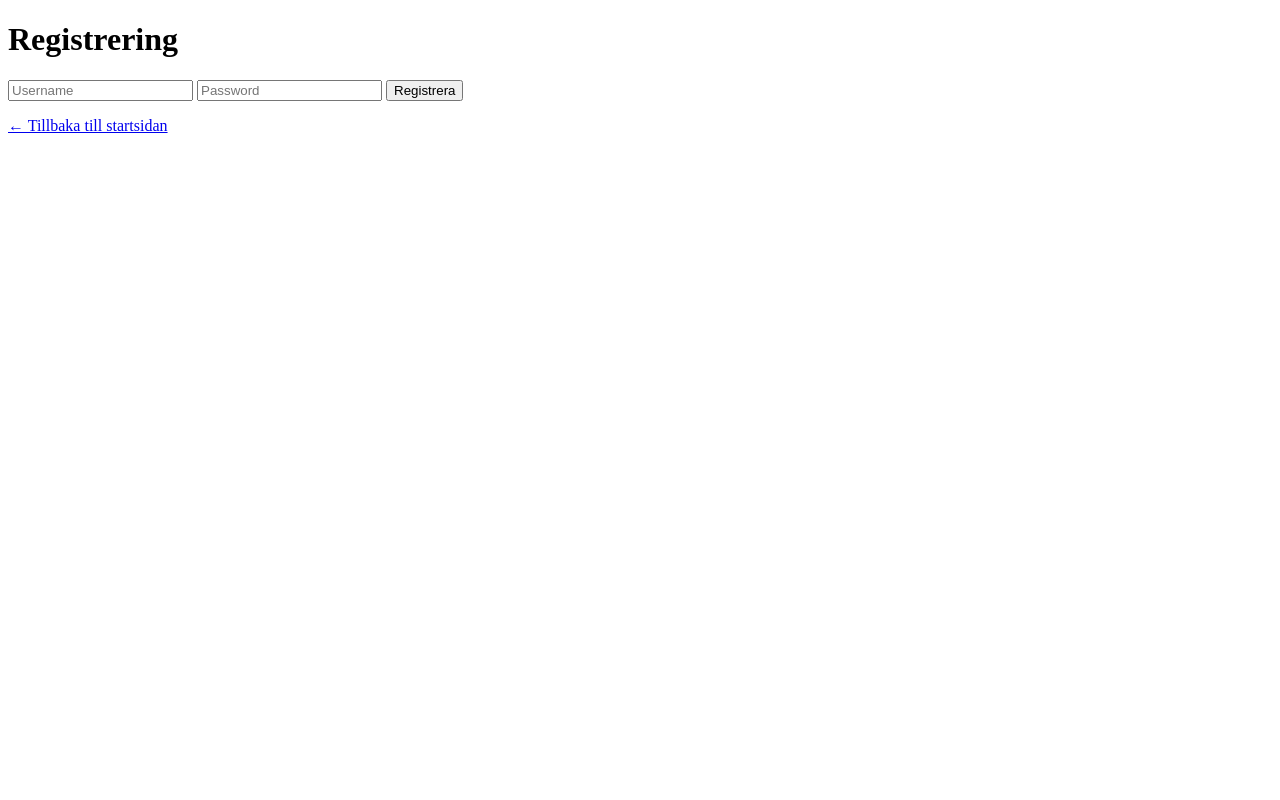
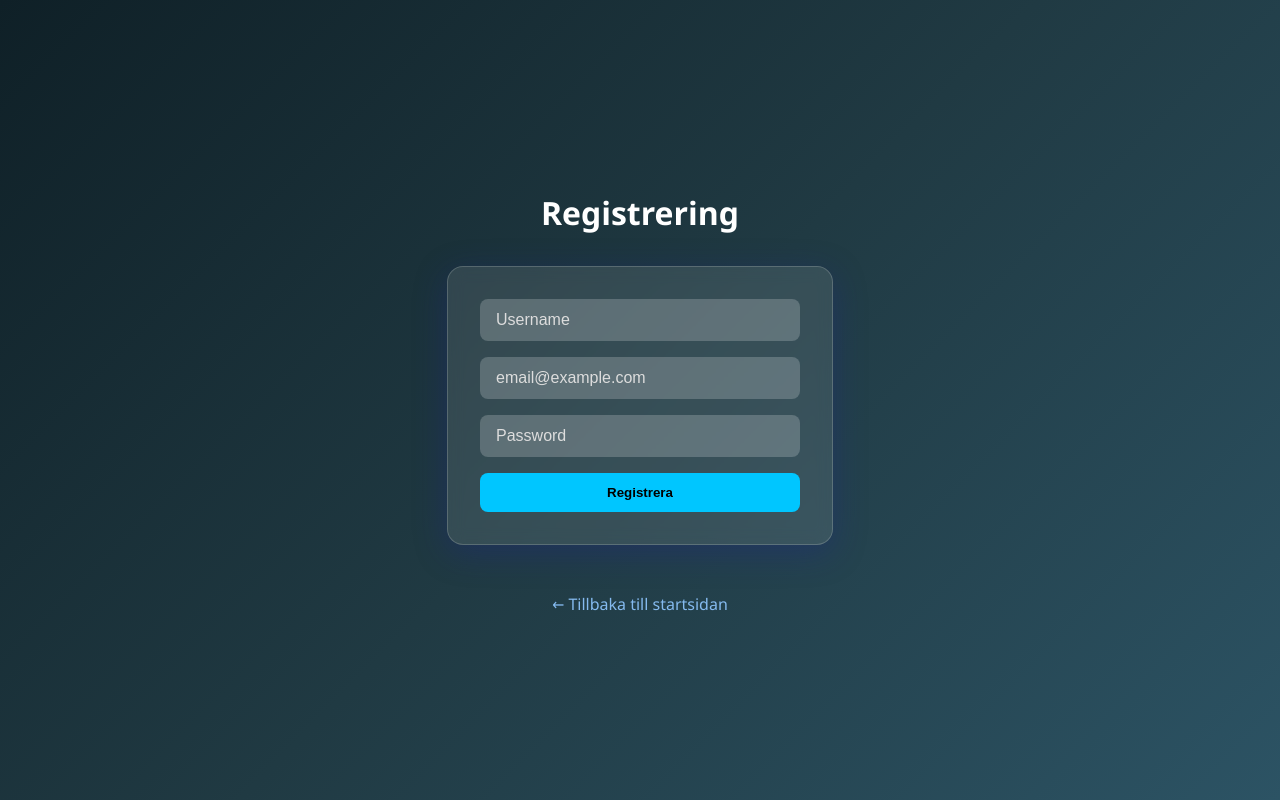
Before and after one commit to agadman/auth-frontend, a website built with Vite: page pages/register.html in a window 1280 px wide. Built offline with nearby package versions, Linux system fonts and the light colour scheme.

Commit message:
lagt till email och styling

```diff
--- a/pages/register.html
+++ b/pages/register.html
@@ -9,8 +9,9 @@
 <body>
   <h1>Registrering</h1>
   <form id="registerForm">
-    <input type="text" id="username" placeholder="Username" required />
-    <input type="password" id="password" placeholder="Password" required />
+    <input type="text" id="username" placeholder="Username" />
+    <input type="email" id="email" name="email" placeholder="email@example.com"/>
+    <input type="password" id="password" placeholder="Password" />
     <button type="submit">Registrera</button>
   </form>
   <p id="message"></p>
--- a/src/js/protected.js
+++ b/src/js/protected.js
@@ -7,6 +7,7 @@ if (!token) {
 } else {
   const payload = JSON.parse(atob(token.split('.')[1]));
   const username = payload.username;
+  const email = payload.email;
 
   fetch('http://localhost:3000/api/protected', {
     headers: {
@@ -21,7 +22,7 @@ if (!token) {
       contentDiv.innerHTML = `
         <p>Välkommen, <strong>${username}</strong>!</p>
         <p>Den här sidan kan man bar se om man är inloggad.</p>
-        <p>Ditt användarnamn: ${username}</p>
+        <p>Din email hämtad från databasen: ${email}</p>
         <button id="logout">Logga ut</button>
       `;
       document.getElementById('logout').addEventListener('click', () => {
--- a/src/js/register.js
+++ b/src/js/register.js
@@ -2,13 +2,14 @@ document.getElementById('registerForm').addEventListener('submit', async (e) =>
     e.preventDefault();
 
     const username = document.getElementById('username').value;
+    const email = document.getElementById('email').value;
     const password = document.getElementById('password').value;
 
     try {
       const res = await fetch('http://localhost:3000/api/register', {
         method: 'POST',
         headers: { 'Content-Type': 'application/json' },
-        body: JSON.stringify({ username, password }),
+        body: JSON.stringify({ username, email, password }),
       });
 
       const data = await res.json();
--- a/src/style.css
+++ b/src/style.css
@@ -0,0 +1,124 @@
+body {
+  margin: 0;
+  padding: 0;
+  font-family: 'Segoe UI', Tahoma, Geneva, Verdana, sans-serif;
+  background: linear-gradient(135deg, #0f2027, #203a43, #2c5364);
+  color: #fff;
+  display: flex;
+  flex-direction: column;
+  justify-content: center;
+  align-items: center;
+  height: 100vh;
+}
+
+h1 {
+  text-align: center;
+  margin-bottom: 2rem;
+  color: #ffffff;
+}
+
+nav {
+  text-align: center;
+  margin-bottom: 2rem;
+}
+
+nav ul {
+  display: inline-block;
+  text-align: left;
+  list-style: none;
+  padding: 0;
+  margin: 0 auto;
+}
+
+nav li {
+  margin: 1rem 0;
+}
+
+nav a {
+  text-decoration: none;
+  color: #00ffff;
+  font-weight: bold;
+  font-size: 1.1rem;
+  transition: color 0.3s, text-shadow 0.3s;
+}
+
+nav a:hover {
+  color: #ffffff;
+  text-shadow: 0 0 5px #00ffff, 0 0 10px #00ffff;
+}
+
+form {
+  background: rgba(255, 255, 255, 0.1);
+  padding: 2rem;
+  border-radius: 1rem;
+  box-shadow: 0 8px 32px 0 rgba(31, 38, 135, 0.37);
+  backdrop-filter: blur(8px);
+  -webkit-backdrop-filter: blur(8px);
+  border: 1px solid rgba(255, 255, 255, 0.18);
+  display: flex;
+  flex-direction: column;
+  gap: 1rem;
+  width: 90%;
+  max-width: 320px;
+}
+
+input {
+  padding: 0.75rem 1rem;
+  border-radius: 0.5rem;
+  border: none;
+  font-size: 1rem;
+  outline: none;
+  background: rgba(255, 255, 255, 0.2);
+  color: #fff;
+  transition: background 0.3s;
+}
+
+input::placeholder {
+  color: #ddd;
+}
+
+input:focus {
+  background: rgba(255, 255, 255, 0.3);
+}
+
+button {
+  padding: 0.75rem;
+  border-radius: 0.5rem;
+  border: none;
+  background-color: #00c6ff;
+  color: #000;
+  font-weight: bold;
+  cursor: pointer;
+  transition: background-color 0.3s;
+}
+
+button:hover {
+  background-color: #0072ff;
+  color: #fff;
+}
+
+#message {
+  text-align: center;
+  margin-top: 1rem;
+  color: #ffcccb;
+}
+
+a {
+  text-decoration: none;
+  color: #85baef;
+}
+
+a:hover {
+  text-decoration: underline;
+}
+
+@media (max-width: 480px) {
+  form {
+    padding: 1.5rem;
+    width: 95%;
+  }
+
+  h1 {
+    font-size: 1.5rem;
+  }
+}
```
Also changed, not shown: pages/login.html (+2 -2 lines), pages/protected.html (+0 -1 lines).
